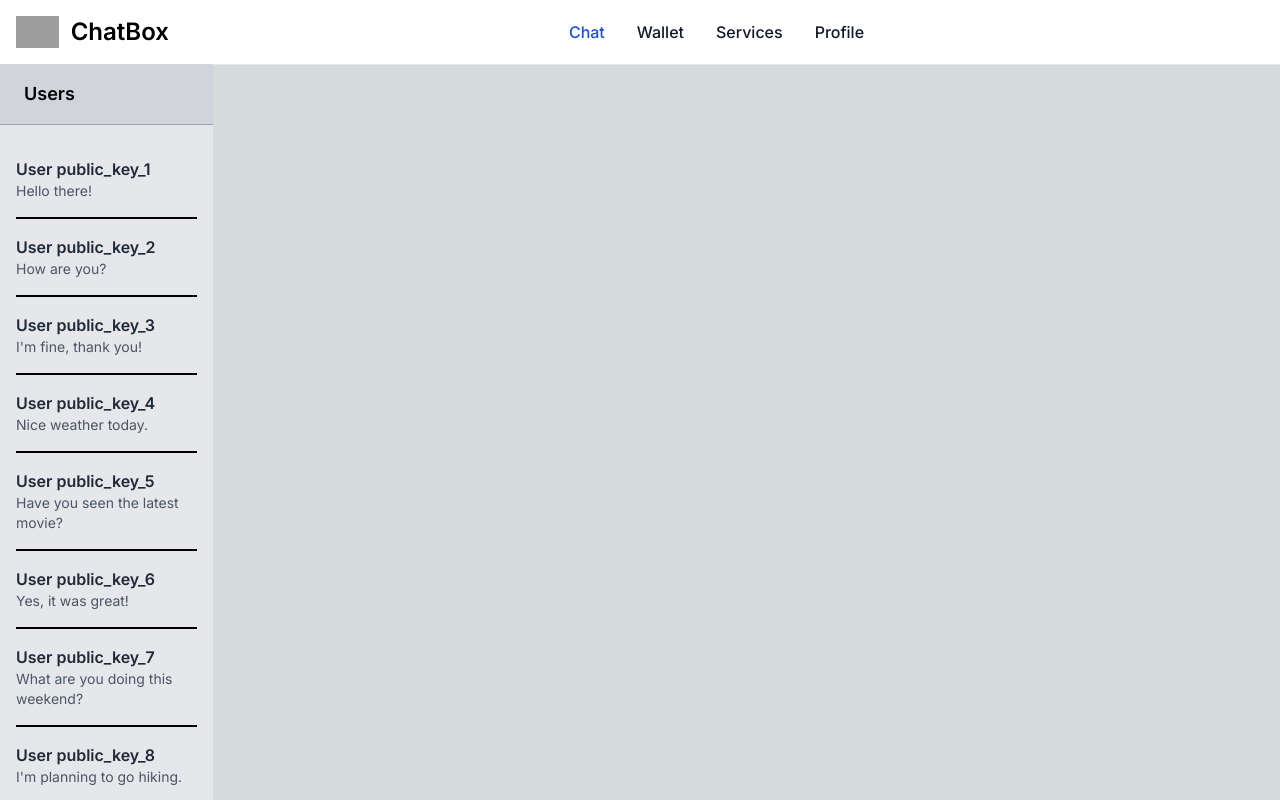
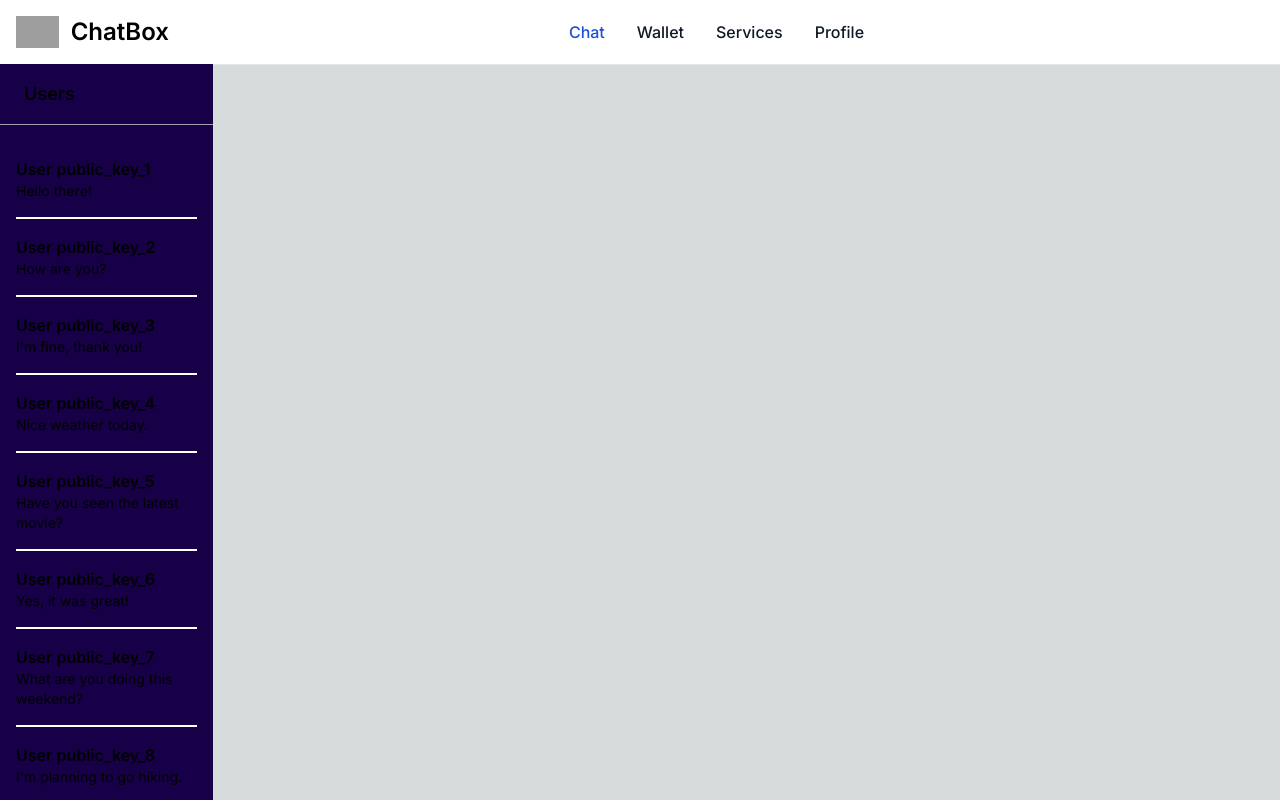
Before and after one commit to EnSocMedia/chat-frontend, a Next.js app: page /chat in a window 1280 px wide. Built offline with nearby package versions, Linux system fonts and the light colour scheme; no server answers; grey boxes are pictures that could not be loaded.

Commit message:
Color change for sidebar

```diff
--- a/src/components/Sidebar.tsx
+++ b/src/components/Sidebar.tsx
@@ -50,22 +50,22 @@ export default function Sidebar({ }) {
       };
 
     return (
-            <div className="bg-gray-200 w-1/6 h-full overflow-y-auto fixed top-16 left-0 z-50 pb-20">
-                <div className="bg-gray-300 py-4 px-6 border-b border-gray-400">
+            <div className="bg-[#170048] w-1/6 h-full overflow-y-auto fixed top-16 left-0 z-50 pb-20">
+                <div className="bg-[#170048] py-4 px-6 border-b border-gray-400">
                     <h2 className="text-lg font-semibold">Users </h2>
                 </div>
                 <div className="p-4">
                     <ul>
                     {Object.entries(sampleChats).map(([publicKey, chat])=>{
                             return <div key={publicKey}>
-                                <div className="rounded-none border-b-2 border-black p-y-2">
+                                <div className="rounded-none border-b-2 border-white p-y-2">
                                 <li className="py-4">
                             <div className="flex items-center user-item cursor-pointer">
                             <a href={'/chat/' + publicKey} className="flex items-center user-item">
                                 <div>
 
-                                    <h3 className="text-gray-800 font-semibold">User {publicKey}</h3>
-                                    <p className="text-gray-600 text-sm">{chat.last_message}</p>
+                                    <h3 className="text-white-600 font-semibold">User {publicKey}</h3>
+                                    <p className="text-white-600 text-sm">{chat.last_message}</p>
                                 </div>
                                 </a>
                             </div>
```
